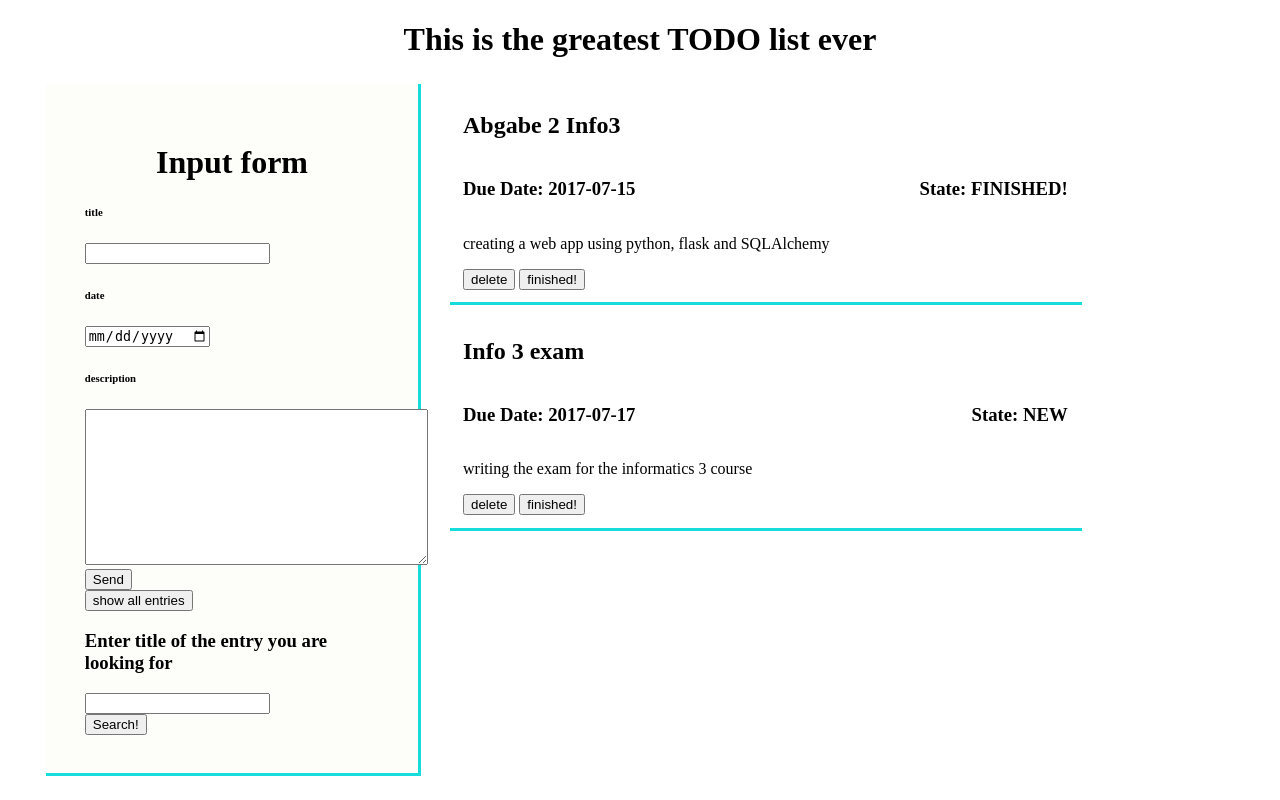
After one commit to Marcelloloco/TODO-list, a Flask app: page /todo in a window 1280 px wide. The commit adds this page. Run offline with Flask 2, Linux system fonts and the light colour scheme; data comes from the database, SQL or seed files in the repository; both versions use the stored data as it was after the commit.

Commit message:
final commit

```diff
--- a/main.py
+++ b/main.py
@@ -1,7 +1,84 @@
-from flask import Flask, render_template
-app = Flask(__name__)
+import sys
+import sqlite3
+from flask import \
+    Flask, render_template, request, redirect, g, session
+app = Flask(__name__, static_url_path='/static')
+app.secret_key = 'secret'
 
+from sqlalchemy.orm import sessionmaker
+from sqlalchemy import create_engine
+from sqlalchemy.ext.declarative import declarative_base
+from sqlalchemy import Integer, Column, String
+
+#creating a session
+engine = create_engine('sqlite:///todo.db')
+Session = sessionmaker(bind=engine, autocommit=True)
+session = Session()
+
+Base = declarative_base()
+#declaring the model for the table we need in our database
+class Todo(Base):
+    __tablename__ = 'entries'
+    id = Column(Integer, primary_key=True)
+    title = Column(String)
+    due = Column(String)
+    description = Column(String)
+    state = Column(String)
+
+    def __init__(self, due, title, description, state):
+        self.due = due
+        self.title = title
+        self.description = description
+        self.state = state
+
+Base.metadata.create_all(engine)
+
+#the following two methods render the basic templates
 @app.route("/")
 def say_hello():
-	return render_template('hello.html', name = 'name')
+    return render_template('hello.html', name = 'name')
+
+@app.route("/todo")
+def todo_list():
+    entries = session.query(Todo).all()
+    return render_template('todo.html', entries = entries)
+
+#this method look for a certain entry by using its title and renders the search template
+@app.route("/search" , methods=['POST'])
+def search_screen():
+    title = request.form['title']
+    looked_up_entry = session.query(Todo).filter_by(title = title).first()
+    return render_template('search.html', entry = looked_up_entry)
+
+#the remeining methods are for adding, deleting, changing the state and showing all entries
+@app.route('/add', methods=['POST'])
+def add_entry():
+    title = request.form['title']
+    due = request.form['due']
+    description  = request.form['description']
+    new_entry = Todo(title = title, due = due, description = description, state = 'NEW')
+    session.add(new_entry)
+    return redirect('/todo')
+
+
+@app.route('/delete',  methods=['POST'])
+def delete_entry():
+    id = request.args.get('ID')
+    print(id)
+    e = session.query(Todo).filter_by(id = id).first()
+    session.delete(e)
+    return redirect('/todo')
+
+@app.route('/update', methods =['Post'])
+def update_entry():
+    id = request.args.get('ID')
+    print(id)
+    finished_entry = session.query(Todo).filter_by(id = id).first()
+    finished_entry.state = 'FINISHED!'
+    return redirect('/todo')
+
+@app.route('/show', methods = ['Post'])
+def show_all():
+    return redirect('/todo')
+
 app.run(debug=True)
--- a/static/main.css
+++ b/static/main.css
@@ -1,3 +1,47 @@
 h1 {
-	color: #ff0000;
+	color: #000000;
+	text-align: center;
 }
+
+.console {
+	margin: 3%;
+    border-bottom: solid 3px #16dcdb;
+    border-right: solid 3px #16dcdb;
+    background-color: #fdfdfa;
+    padding: 3%;
+    display: inline-block;
+    top: -19px;
+    position: fixed;
+    top: 46px;
+    width: 23%;
+}
+
+.content{
+	display: inline-block;
+    width: 50%;
+    margin-left: 35%;
+}
+
+.entry{
+    border-bottom: solid 3px #16dcdb;
+    padding: 2%;
+}
+
+.entry h3{
+	display: inline-block;
+	width: 50%;
+}
+
+.entry #state{
+	width: 49%;
+    display: inline-block;
+	text-align: right;
+}
+
+.entry form{
+	display: inline-block;
+}
+
+.entry p{
+	display: block;
+}
--- a/templates/hello.html
+++ b/templates/hello.html
@@ -1,6 +1,7 @@
+<!--Asimple welcome page-->
 {% extends "layout.html" %}
 
 {% block content %}
 	<h2>Welcome to this awesome page</h2>
-	<p>Hello <b>{{name}}</b></p>
+	<p>On the left you find your control panel which allowes you to make new entries to your TODO-list, display all of your entries and search for a specific one</p>
 {% endblock %}
--- a/templates/layout.html
+++ b/templates/layout.html
@@ -1,3 +1,4 @@
+<!--This is the Broilerplate for the app containing headline and the input console-->
 <!DOCTYPE html>
 <html lang="en">
 <head>
@@ -8,9 +9,30 @@
 		<header>
 			<h1>This is the greatest TODO list ever</h1>
 		</header>
-
+		<div class="console">
+		<h1>Input form</h1>
+			<form action="/add" method="post">
+			<h6>title</h6>
+			    <input type="text" name="title"><br>
+		    <h6>date</h6>
+			    <input type="date" name="due"><br>
+		    <h6>description</h6>
+			    <textarea name="description" rows="10", cols="40">
+			    </textarea><br>
+			    <input type="submit" value="Send">
+			</form>
+	 	<form action="/show" method="post">
+	    	<input type="submit" value="show all entries">
+		</form>
+		<h3>Enter title of the entry you are looking for</h3>
+	<form action="/search" method="post">
+			    <input type="text" name="title"><br>
+			    <input type="submit" value="Search!">
+	</form>
+	</div>
+	<div class="content">
 			{% block content %}
 			{% endblock %}
-
+	</div>
 	</body>
 </html>
--- /dev/null
+++ b/templates/todo.html
@@ -0,0 +1,27 @@
+<!--The template for showing all the entries-->
+{% extends "layout.html" %}
+
+{% block content %}
+
+{% if entries|length != 0 %}
+    {% for entry in entries %}
+<div class="entry">
+		<h2>{{entry.title}}</h2>
+		<h3>Due Date: {{entry.due}}</h3>
+		<h3 id="state">State: {{entry.state}}</h3>
+	     <p>{{entry.description}}</p>
+
+    <form action="/delete?ID={{entry.id}}" method="post">
+	    <input type="submit" value="delete">
+	</form>
+
+	<form action="/update?ID={{entry.id}}" method="post">
+	    <input type="submit" value="finished!">
+	</form>
+</div>
+    {% endfor %}
+{% else %}
+  <i>No entry found.</i>
+{% endif %}
+
+{% endblock %}
```
Also changed, not shown: templates/search.html (added, +24 -0 lines), README.txt (added), todo.db (added).
